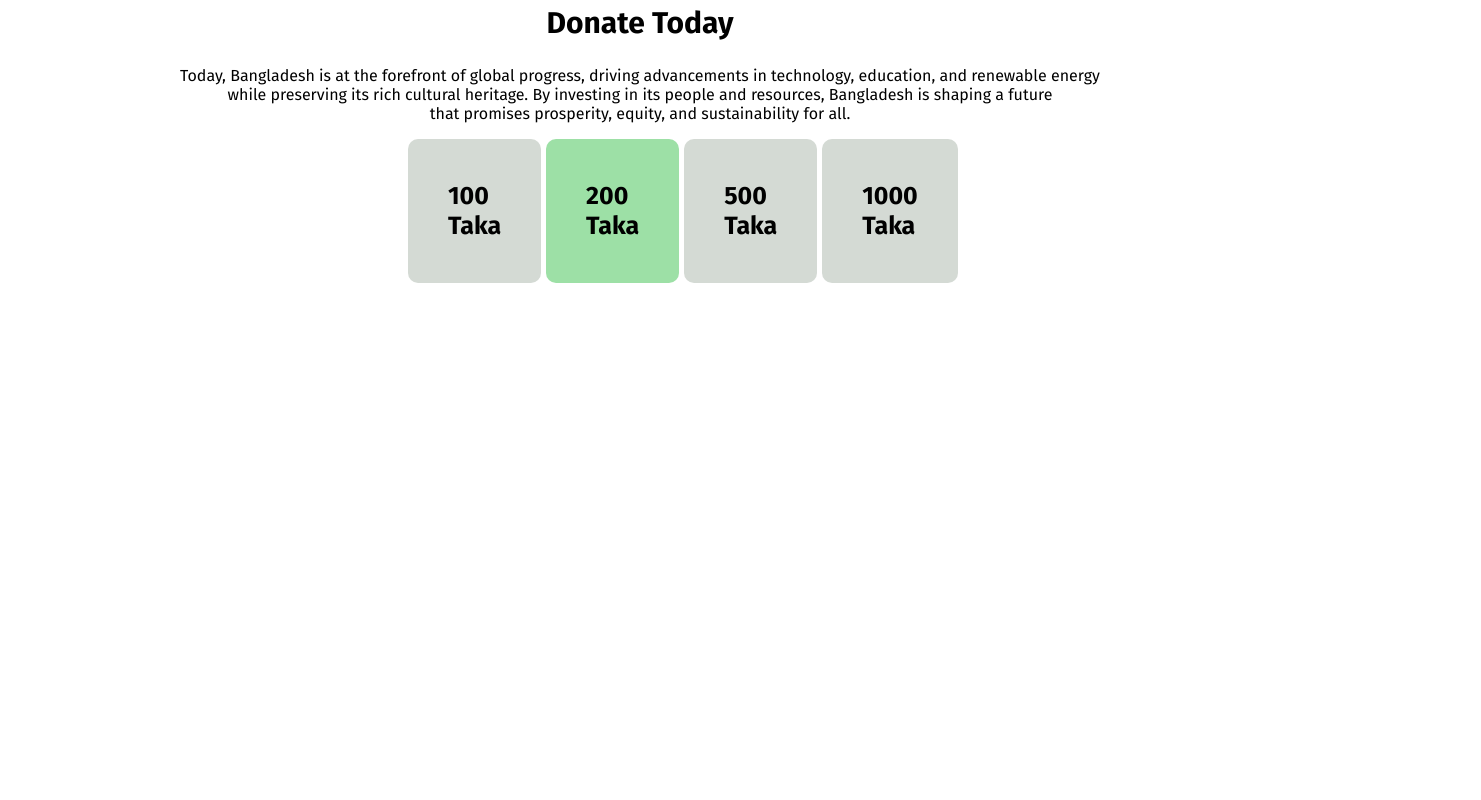
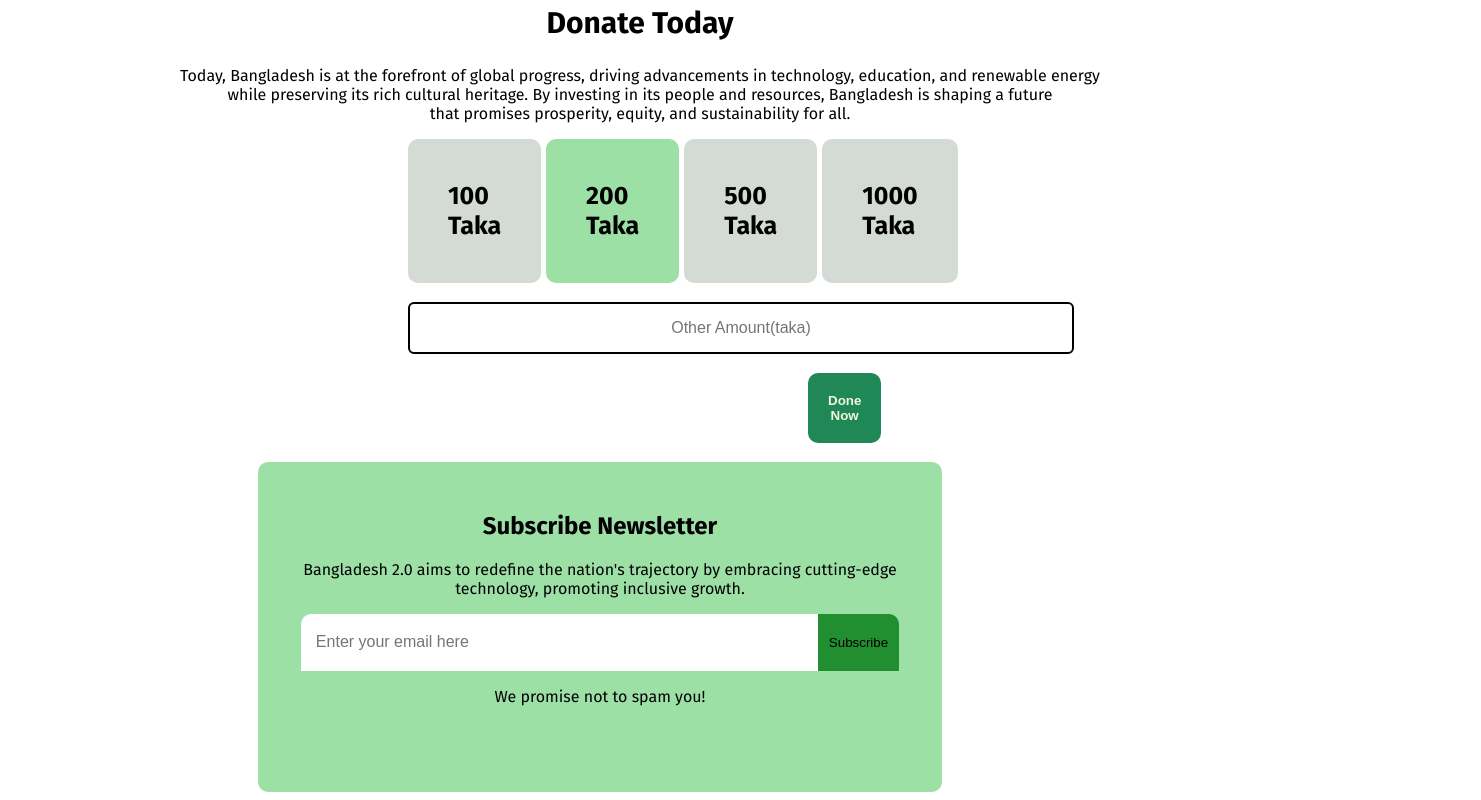
Before and after one commit to riha-rahman/First-Assignment-Repo, a plain HTML site: page index.html in a window 1280 px wide. Shown: the part 2279-3079 px from the top of the page, 1481 px wide, since content can reach past the window. Before the commit the page ends 2570 px from the top, so only its background shows below. Drawn offline with Linux system fonts and the light colour scheme.

Commit message:
New Bangladesh

```diff
--- a/index.html
+++ b/index.html
@@ -208,12 +208,32 @@
   <div class="third-donation">500 Taka</div>
   <div class="fourth-donation">1000 Taka</div>
 </div>
+<br>
+<input type="text" placeholder="Other Amount(taka)" class="inp">
 
 
+</div>
+<br>
+<button class="done-btn">Done Now</button>
+<br>
+<br>
+</section>
 
+<section subscriber>
+<div class="subscriber-container">
+  <h2>Subscribe Newsletter</h2>
+  <p>Bangladesh 2.0 aims to redefine the nation's trajectory by embracing cutting-edge<br> technology, promoting inclusive growth.</p>
+
+  <div class="form">
+  <input type="email" placeholder="Enter your email here" class="inp-email">
+  <button type="button" class="sub-btn">Subscribe</button>
+</div>
+<p class="spm">We promise not to spam you!</p>
 </div>
 
 </section>
 
+
+
 </body>
 </html>
--- a/style.css
+++ b/style.css
@@ -64,8 +64,9 @@
       border: none;
       border-radius: 5px;
       color: white;
-
-
+    }
+    .btn:hover{
+      background-color: rgb(109, 39, 27);
     }
 
     .banner-img{
@@ -347,3 +348,79 @@ background-color: #9de0a6;
 .fourth-donation:hover{
   background-color: #9de0a6;
 }
+
+.inp{
+  width: 50%;
+  margin-left:400px;
+  margin-right: 350px;
+  padding: 15px;
+  border: 2px solid black;
+  text-align: center;
+  font-size: 16px;
+  border-radius: 6px;
+}
+.done-btn{
+  background-color: rgb(32, 136, 87);
+  color: beige;
+  margin-left: 800px;
+  margin-right: 600px;
+  padding: 20px;
+  font-weight: bold;
+  border: none;
+  border-radius: 10px;
+
+}
+.done-btn:hover{
+  background-color: rgb(43, 42, 40);
+}
+
+.subscriber-container{
+  background-color: #9de0a6;
+  margin-left: 250px;
+  margin-right: 330px;
+  height: 270px;
+  padding: 30px;
+  border-radius: 10px;
+}
+
+.subscriber-container h2{
+  text-align: center;
+
+}
+
+.subscriber-container p{
+  text-align: center;
+  font-weight: normal;
+}
+
+.inp-email{
+width: 500px;
+height: 55px;
+font-size: 16px;
+padding-left: 15px;
+border-top-left-radius: 10px;
+border: none;
+}
+.inp-email ::placeholder{
+  margin-left: 10px;
+}
+
+.sub-btn{
+  padding: 15px 11px;
+  background-color: #218f2f;
+  border-top-right-radius: 10px;
+  border: none;
+}
+
+.sub-btn:hover{
+  background-color: cadetblue;
+}
+.form{
+  display: flex;
+  justify-content: center;
+  gap: 0px;
+
+}
+.spm{
+  display:
+}
```
